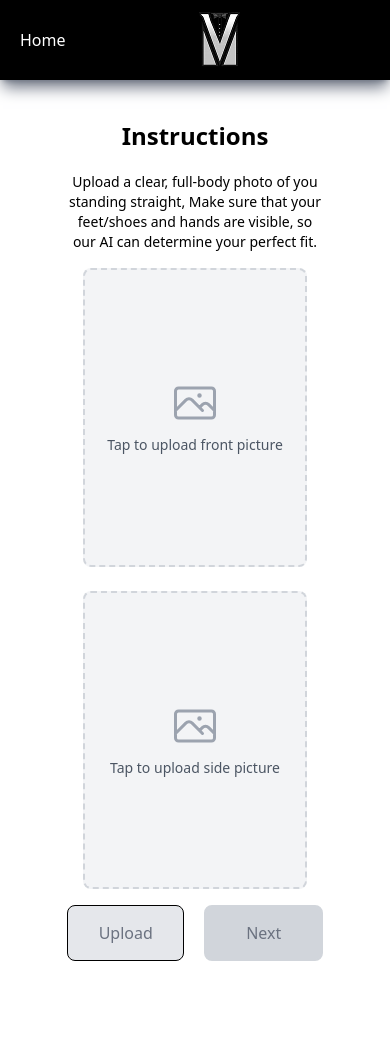
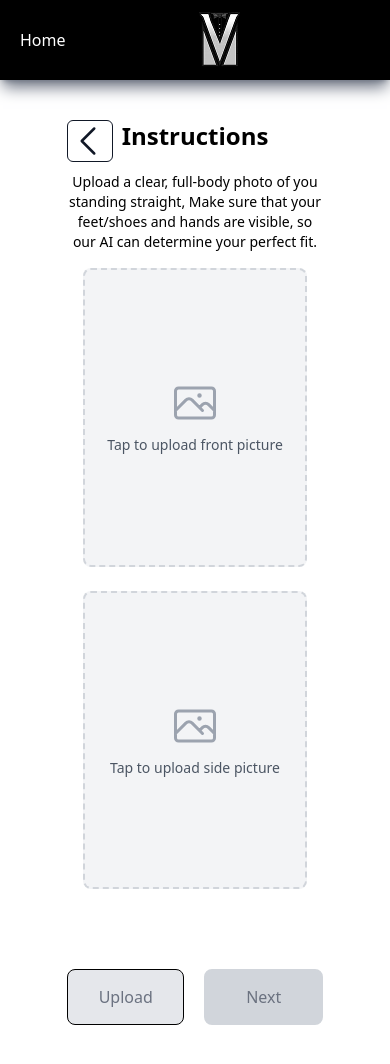
Before and after one commit to suitupstyle/suit-up-web, a Next.js app: page /orders/instructions in a window 390 px wide. Before the commit the page ends 1001 px from the top, so only its background shows below. Built offline with nearby package versions, Linux system fonts and the light colour scheme.

Commit message:
feat: adds support for tablet and mobile

```diff
--- a/app/orders/instructions/page.tsx
+++ b/app/orders/instructions/page.tsx
@@ -7,7 +7,9 @@ import {
 	ArrowPathIcon,
 	CheckCircleIcon,
 	XCircleIcon,
+	ChevronLeftIcon,
 } from '@heroicons/react/24/outline'
+import BackButton from '@/app/ui/back-button'
 
 export default function Instructions() {
 	const [frontImage, setFrontImage] = useState<string | null>(null)
@@ -81,7 +83,8 @@ export default function Instructions() {
 	const isNextDisabled = !uploadSuccess
 
 	return (
-		<div className="w-64 md:w-458 lg:w-856 mx-auto min-h-[calc(100lvh-160px)] flex flex-col justify-between items-center text-center">
+		<div className="w-64 md:w-458 lg:w-856 mx-auto min-h-[calc(100lvh-160px)] flex flex-col justify-between items-center text-center relative">
+			<BackButton />
 			<header>
 				<h1 className="font-bold text-2xl mb-5">Instructions</h1>
 				<p className="font-normal text-sm">
@@ -92,28 +95,6 @@ export default function Instructions() {
 			</header>
 
 			<section className="w-full max-w-4xl mx-auto p-4">
-				{/* Status indicators */}
-				{isSubmitting && (
-					<div className="mb-4 p-3 bg-blue-50 text-blue-700 rounded-lg flex items-center justify-center gap-2">
-						<ArrowPathIcon className="w-5 h-5 animate-spin" />
-						<span>Uploading images, please wait...</span>
-					</div>
-				)}
-
-				{uploadSuccess && (
-					<div className="mb-4 p-3 bg-green-50 text-green-700 rounded-lg flex items-center justify-center gap-2">
-						<CheckCircleIcon className="w-5 h-5" />
-						<span>Images uploaded successfully!</span>
-					</div>
-				)}
-
-				{error && (
-					<div className="mb-4 p-3 bg-red-50 text-red-700 rounded-lg flex items-center justify-center gap-2">
-						<XCircleIcon className="w-5 h-5" />
-						<span>{error}</span>
-					</div>
-				)}
-
 				<div className="grid grid-cols-1 md:grid-cols-2 gap-6">
 					{/* Front picture */}
 					<div className="relative aspect-[3/4] bg-gray-100 rounded-lg overflow-hidden flex flex-col items-center justify-center border-2 border-dashed border-gray-300 cursor-pointer hover:border-blue-500 transition-colors">
@@ -165,6 +146,30 @@ export default function Instructions() {
 						)}
 					</div>
 				</div>
+
+				{/* Status indicators */}
+				<div className="h-12 mt-4 text-sm md:text-base">
+					{isSubmitting && (
+						<div className="p-3 bg-blue-50 text-blue-700 rounded-lg flex items-center justify-center gap-2">
+							<ArrowPathIcon className="w-5 h-5 animate-spin" />
+							<small>Uploading images, please wait...</small>
+						</div>
+					)}
+
+					{uploadSuccess && (
+						<div className="p-3 bg-green-50 text-green-700 rounded-lg flex items-center justify-center gap-2">
+							<CheckCircleIcon className="w-5 h-5" />
+							<small>Images uploaded successfully!</small>
+						</div>
+					)}
+
+					{error && (
+						<div className="p-3 bg-red-50 text-red-700 rounded-lg flex items-center justify-center gap-2">
+							<XCircleIcon className="w-5 h-5" />
+							<small>{error}</small>
+						</div>
+					)}
+				</div>
 			</section>
 
 			<footer className="w-full">
```
